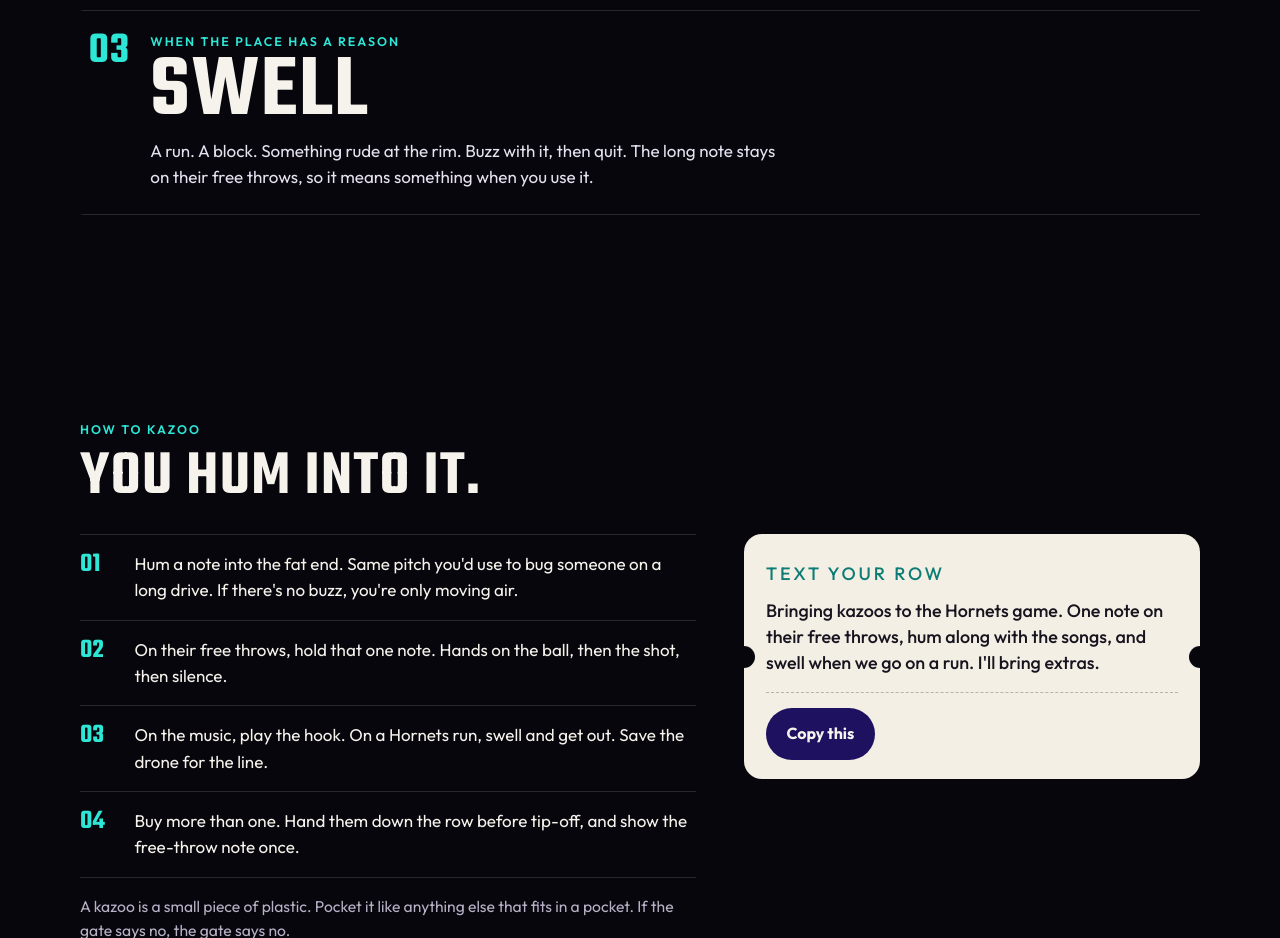
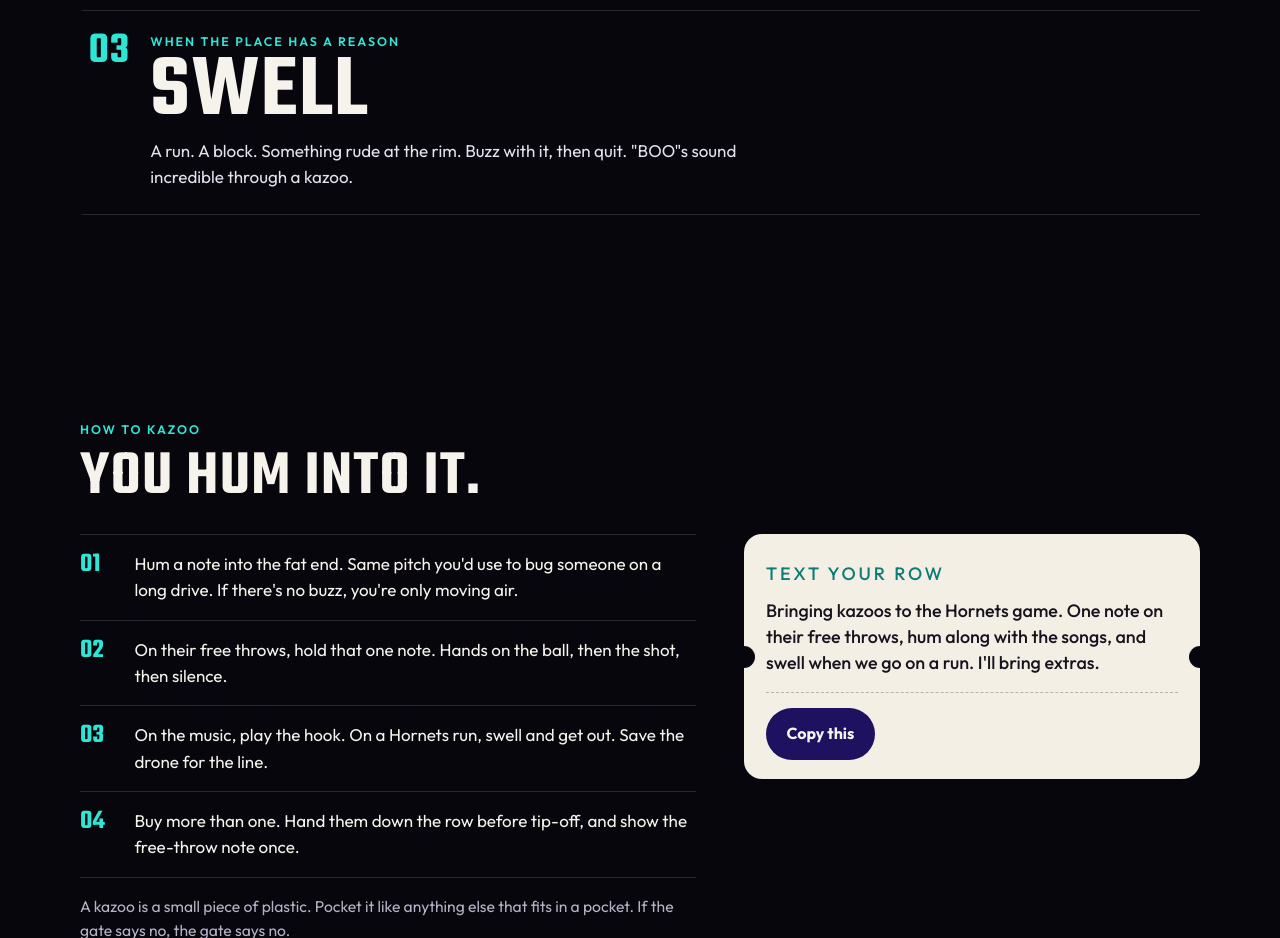
Before and after one commit to cchambers/raisethebuzz, a plain HTML site: page index.html in a window 1280 px wide. Shown: the part 1420-2358 px from the top of the page. Drawn offline with Linux system fonts and the light colour scheme.

Commit message:
this city

```diff
--- a/index.html
+++ b/index.html
@@ -115,7 +115,7 @@
             <div>
               <p class="kicker">When the place has a reason</p>
               <h3>Swell</h3>
-              <p>A run. A block. Something rude at the rim. Buzz with it, then quit. The long note stays on their free throws, so it means something when you use it.</p>
+              <p>A run. A block. Something rude at the rim. Buzz with it, then quit. "BOO"s sound incredible through a kazoo.</p>
             </div>
           </li>
         </ol>
```
